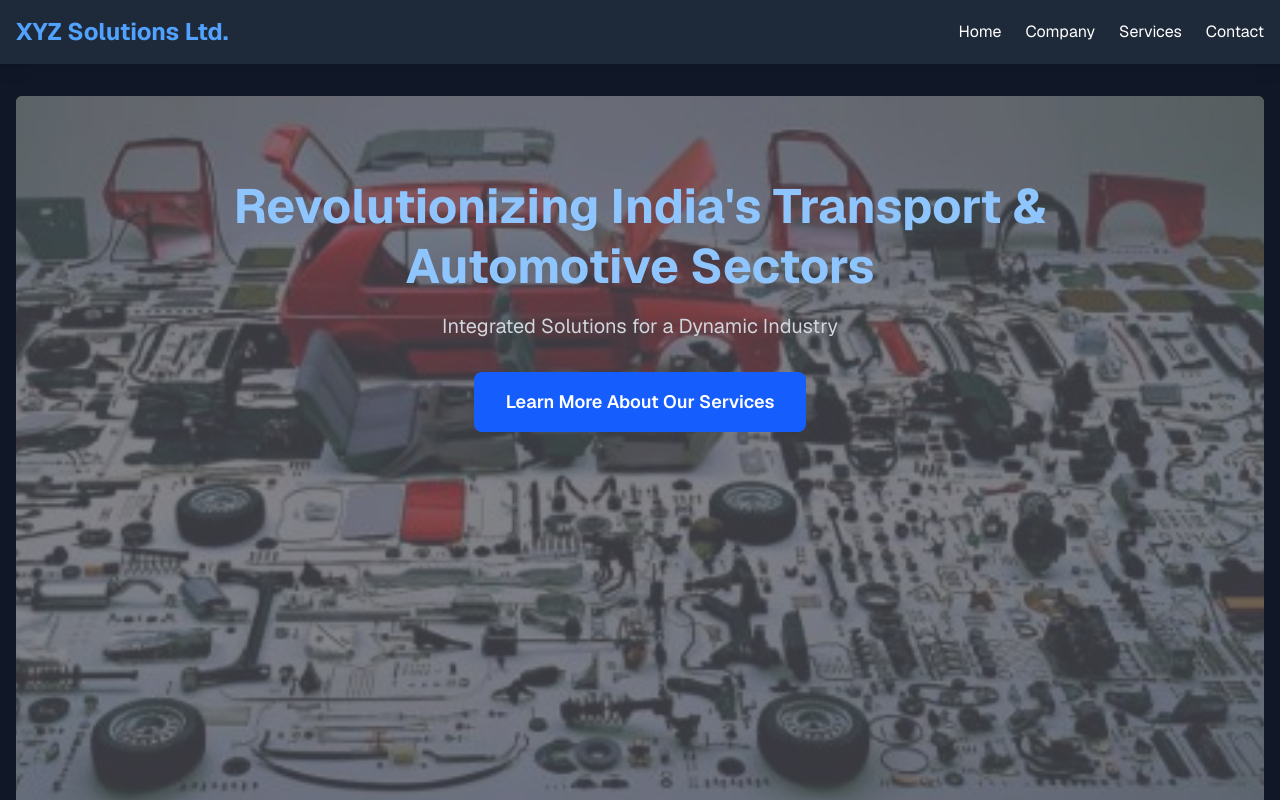
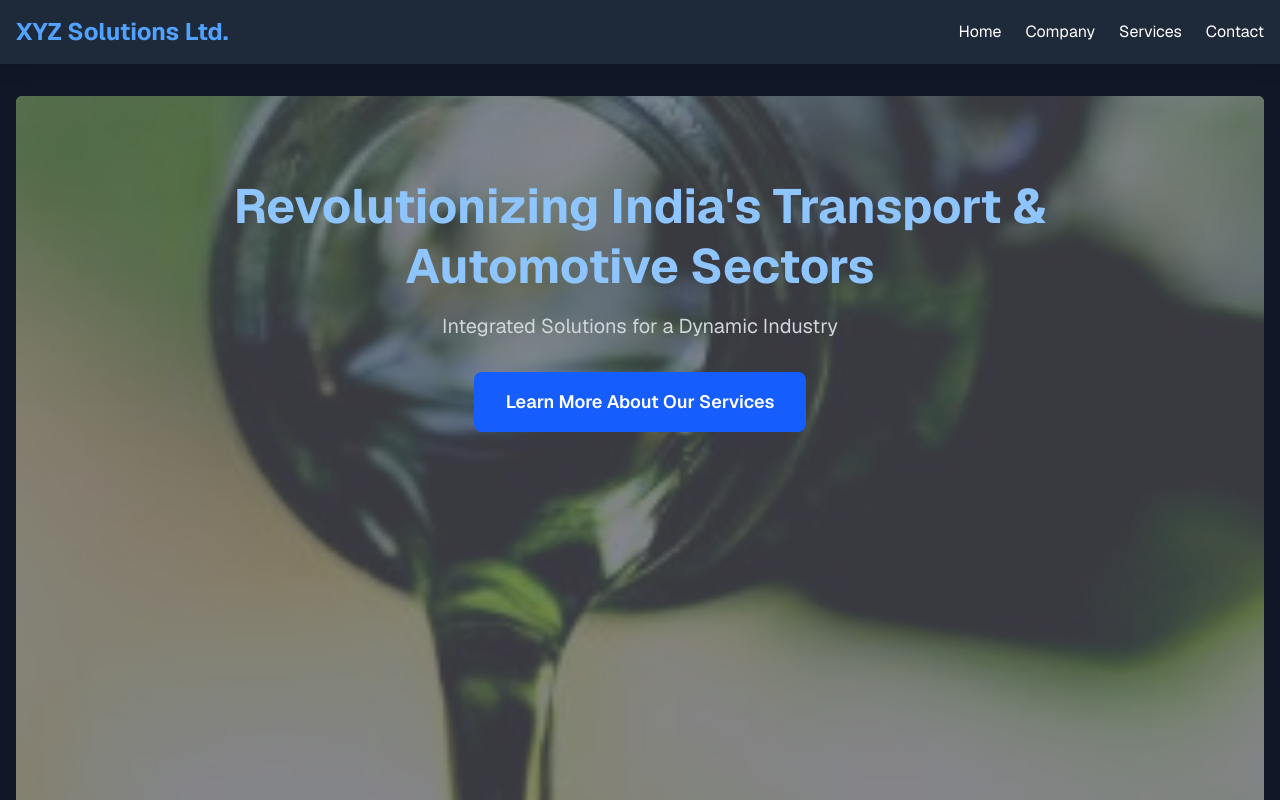
Before and after one commit to sandytrauma/synergy-solutions-ltd, a Next.js app: page / in a window 1280 px wide. Shown: the top 800 px of the page. Built offline with nearby package versions, Linux system fonts and the light colour scheme.

Commit message:
one img edit

```diff
--- a/src/app/page.tsx
+++ b/src/app/page.tsx
@@ -19,7 +19,7 @@ const Home: React.FC = () => {
       <section
         className="relative text-center py-16 sm:py-20 rounded-md overflow-hidden min-h-[calc(100vh-theme(spacing.16))] sm:min-h-[calc(100vh-theme(spacing.20))]" // Added 'relative', 'rounded-md', 'overflow-hidden'
         style={{
-          backgroundImage: `url(/oem-parts/oe-3M.jpg)`, // <--- **YOUR LANDING PAGE IMAGE HERE**
+          backgroundImage: `url(/base-distilled-oil/b-2.jpg)`, // <--- **YOUR LANDING PAGE IMAGE HERE**
           backgroundSize: 'cover',
           backgroundRepeat: 'no-repeat',
           backgroundPosition: 'center',
```
